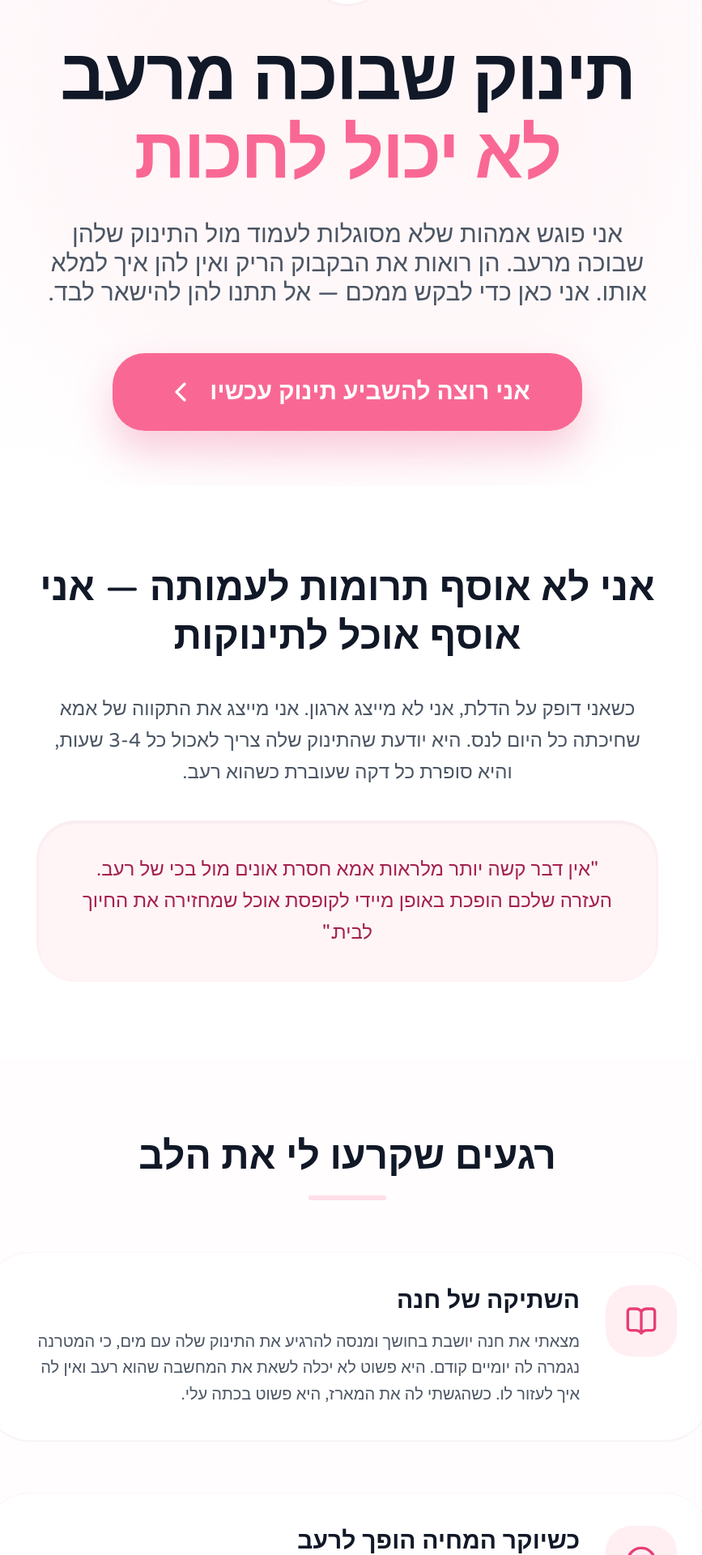
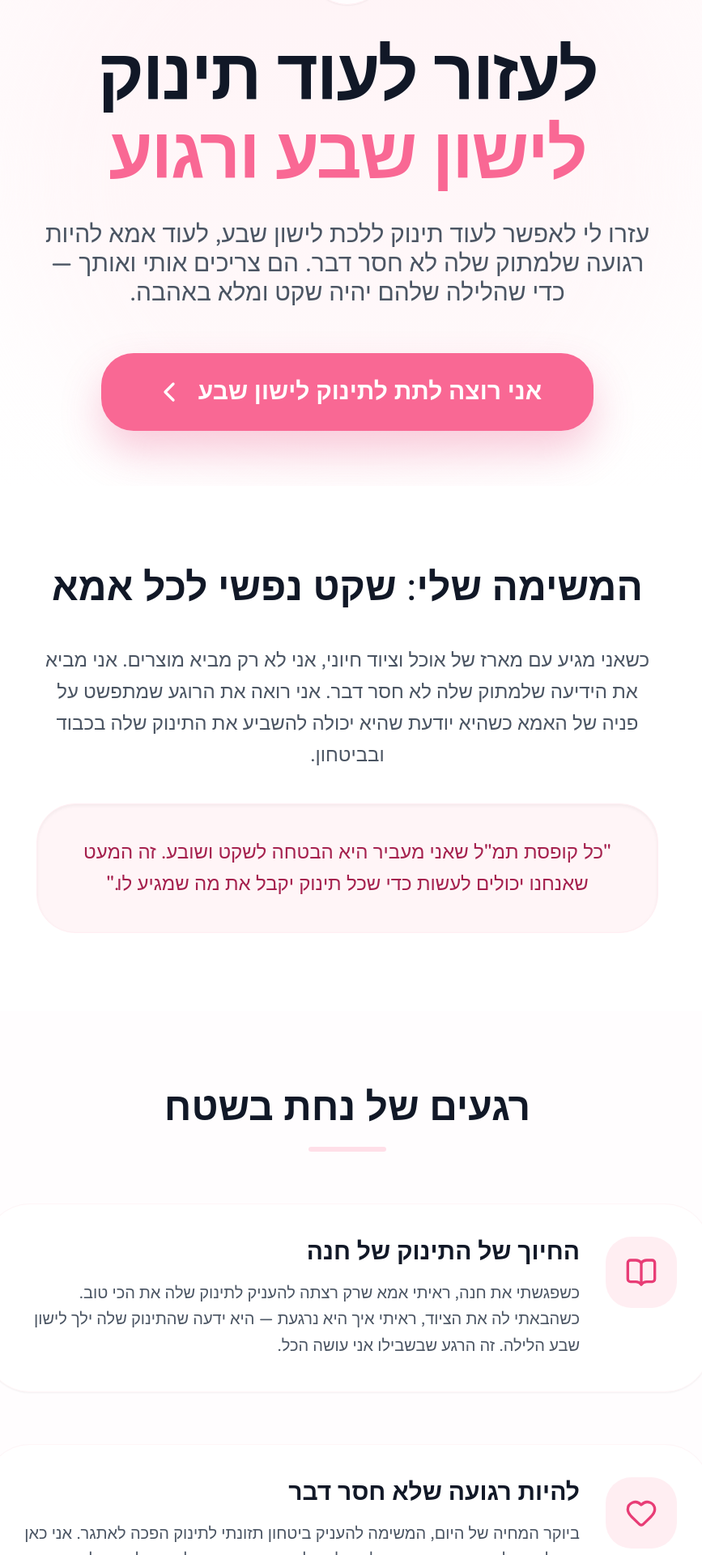
Before and after one commit to oriML/babies-of-life, a React (Vite) app: page / in a window 1280 px wide. Shown: the part 160-2080 px from the top of the page at 81% size, without its empty margins (211-1078 px from the left). Built offline with nearby package versions, Linux system fonts and the light colour scheme.

Commit message:
Update content to focus on satiety and calm, removing all 'hunger' references

```diff
--- a/src/App.tsx
+++ b/src/App.tsx
@@ -45,7 +45,7 @@ const App: React.FC = () => {
           <div className="relative z-10 flex items-center gap-3">
             <Heart className="w-8 h-8 fill-white group-hover:scale-110 transition-transform duration-300" />
             <span className="max-w-0 overflow-hidden whitespace-nowrap group-hover:max-w-xs transition-all duration-500 ease-in-out font-bold text-xl pr-1">
-              עזרו לי להשיג להם אוכל
+              עזרו לי להשביע אותם
             </span>
           </div>
           <div className="absolute inset-0 bg-gradient-to-r from-transparent to-white/10 opacity-0 group-hover:opacity-100 transition-opacity"></div>
@@ -59,33 +59,33 @@ const App: React.FC = () => {
             <Heart className="w-16 h-16 text-soft-pink-500 fill-soft-pink-50" />
           </div>
           <h1 className="text-6xl md:text-[5.5rem] font-bold tracking-tight mb-8 text-gray-900 leading-[1.1]">
-            תינוק שבוכה מרעב <br />
-            <span className="text-soft-pink-500">לא יכול לחכות</span>
+            לעזור לעוד תינוק <br />
+            <span className="text-soft-pink-500">לישון שבע ורגוע</span>
           </h1>
           <p className="text-2xl md:text-3xl text-gray-600 font-normal mb-14 max-w-3xl mx-auto leading-relaxed">
-            אני פוגש אמהות שלא מסוגלות לעמוד מול התינוק שלהן שבוכה מרעב. הן רואות את הבקבוק הריק ואין להן איך למלא אותו. אני כאן כדי לבקש ממכם — אל תתנו להן להישאר לבד.
+            עזרו לי לאפשר לעוד תינוק ללכת לישון שבע, לעוד אמא להיות רגועה שלמתוק שלה לא חסר דבר. הם צריכים אותי ואותך — כדי שהלילה שלהם יהיה שקט ומלא באהבה.
           </p>
           <button
             onClick={scrollToDonation}
             className="bg-soft-pink-500 text-white px-16 py-7 rounded-[2.5rem] text-3xl font-bold shadow-[0_25px_50px_rgba(232,61,118,0.25)] hover:bg-soft-pink-600 hover:scale-105 transition-all flex items-center gap-4 mx-auto"
           >
-            אני רוצה להשביע תינוק עכשיו <ChevronLeft className="w-10 h-10" />
+            אני רוצה לתת לתינוק לישון שבע <ChevronLeft className="w-10 h-10" />
           </button>
         </div>
         <div className="absolute top-1/2 left-1/2 -translate-x-1/2 -translate-y-1/2 w-[800px] h-[800px] bg-soft-pink-50 rounded-full mix-blend-multiply filter blur-3xl opacity-30 animate-pulse"></div>
       </section>
 
-      {/* 3. The Mission (Volunteer Perspective) */}
+      {/* 3. The Mission */}
       <section className="py-24 bg-white px-4">
         <div className="max-w-6xl mx-auto text-center">
           <div className="max-w-3xl mx-auto space-y-10">
-            <h2 className="text-5xl font-bold leading-tight text-gray-900">אני לא אוסף תרומות לעמותה — אני אוסף אוכל לתינוקות</h2>
+            <h2 className="text-5xl font-bold leading-tight text-gray-900">המשימה שלי: שקט נפשי לכל אמא</h2>
             <p className="text-2xl text-gray-600 leading-relaxed font-light">
-              כשאני דופק על הדלת, אני לא מייצג ארגון. אני מייצג את התקווה של אמא שחיכתה כל היום לנס. היא יודעת שהתינוק שלה צריך לאכול כל 3-4 שעות, והיא סופרת כל דקה שעוברת כשהוא רעב.
+              כשאני מגיע עם מארז של אוכל וציוד חיוני, אני לא רק מביא מוצרים. אני מביא את הידיעה שלמתוק שלה לא חסר דבר. אני רואה את הרוגע שמתפשט על פניה של האמא כשהיא יודעת שהיא יכולה להשביע את התינוק שלה בכבוד ובביטחון.
             </p>
             <div className="bg-soft-pink-50 p-10 rounded-[3rem] border border-soft-pink-100 shadow-inner">
               <p className="text-2xl font-medium text-soft-pink-800 leading-relaxed">
-                "אין דבר קשה יותר מלראות אמא חסרת אונים מול בכי של רעב. העזרה שלכם הופכת באופן מיידי לקופסת אוכל שמחזירה את החיוך לבית."
+                "כל קופסת תמ"ל שאני מעביר היא הבטחה לשקט ושובע. זה המעט שאנחנו יכולים לעשות כדי שכל תינוק יקבל את מה שמגיע לו."
               </p>
             </div>
           </div>
@@ -96,7 +96,7 @@ const App: React.FC = () => {
       <section className="py-24 bg-soft-pink-50/20 px-4">
         <div className="max-w-4xl mx-auto space-y-16">
           <div className="text-center">
-            <h2 className="text-5xl font-bold text-gray-900 mb-6">רגעים שקרעו לי את הלב</h2>
+            <h2 className="text-5xl font-bold text-gray-900 mb-6">רגעים של נחת בשטח</h2>
             <div className="w-24 h-1.5 bg-soft-pink-300 mx-auto rounded-full opacity-50"></div>
           </div>
 
@@ -105,21 +105,21 @@ const App: React.FC = () => {
               <BookOpen className="w-10 h-10" />
             </div>
             <div className="space-y-4">
-              <h3 className="text-3xl font-bold text-gray-900 leading-tight">השתיקה של חנה</h3>
+              <h3 className="text-3xl font-bold text-gray-900 leading-tight">החיוך של התינוק של חנה</h3>
               <p className="text-xl text-gray-600 leading-relaxed font-light">
-                מצאתי את חנה יושבת בחושך ומנסה להרגיע את התינוק שלה עם מים, כי המטרנה נגמרה לה יומיים קודם. היא פשוט לא יכלה לשאת את המחשבה שהוא רעב ואין לה איך לעזור לו. כשהגשתי לה את המארז, היא פשוט בכתה עלי.
+                כשפגשתי את חנה, ראיתי אמא שרק רצתה להעניק לתינוק שלה את הכי טוב. כשהבאתי לה את הציוד, ראיתי איך היא נרגעת — היא ידעה שהתינוק שלה ילך לישון שבע הלילה. זה הרגע שבשבילו אני עושה הכל.
               </p>
             </div>
           </article>
 
           <article className="group flex flex-col md:flex-row gap-8 items-start bg-white p-10 rounded-[3.5rem] shadow-sm border border-soft-pink-50">
             <div className="bg-soft-pink-100 p-6 rounded-[2rem] text-soft-pink-600 group-hover:bg-soft-pink-500 group-hover:text-white transition-all shrink-0">
-              <AlertCircle className="w-10 h-10" />
+              <Heart className="w-10 h-10" />
             </div>
             <div className="space-y-4">
-              <h3 className="text-3xl font-bold text-gray-900 leading-tight">כשיוקר המחיה הופך לרעב</h3>
+              <h3 className="text-3xl font-bold text-gray-900 leading-tight">להיות רגועה שלא חסר דבר</h3>
               <p className="text-xl text-gray-600 leading-relaxed font-light">
-                משפחות רגילות לגמרי מוצאות את עצמן קורסות. כשהמחיר של האוכל לתינוק עולה ב-50%, האמא נאלצת לבחור בין חשמל לבין להשביע את התינוק שלה. זה מצב שאסור לנו להשלים איתו.
+                ביוקר המחיה של היום, המשימה להעניק ביטחון תזונתי לתינוק הפכה לאתגר. אני כאן כדי להגיד לאותן אמהות — יש לכן על מי להישען. המתוק שלכן יקבל את כל מה שהוא צריך.
               </p>
             </div>
           </article>
@@ -141,7 +141,7 @@ const App: React.FC = () => {
           </div>
 
           <div className="space-y-12 text-center">
-            <h2 className="text-4xl font-bold text-gray-900">קולות שאני לא יכול להתעלם מהם</h2>
+            <h2 className="text-4xl font-bold text-gray-900">קולות של אמהות רגועות</h2>
             <div className="grid grid-cols-2 md:grid-cols-4 gap-6">
               {[1, 2, 3, 4].map((i) => (
                 <div key={i} className="aspect-[9/16] bg-white rounded-[2rem] border border-gray-200 flex flex-col overflow-hidden group shadow-sm hover:shadow-xl transition-all">
@@ -155,60 +155,60 @@ const App: React.FC = () => {
         </div>
       </section>
 
-      {/* 5. How Can I Choose Section */}
+      {/* 5. The Choice Section */}
       <section className="py-32 bg-soft-pink-600 text-white px-4">
         <div className="max-w-4xl mx-auto text-center space-y-12">
           <AlertCircle className="w-20 h-20 mx-auto opacity-80" />
-          <h2 className="text-5xl md:text-6xl font-bold leading-tight">איך אני יכול להגיד לאמא "אין לי איך לעזור"?</h2>
+          <h2 className="text-5xl md:text-6xl font-bold leading-tight">איך אני יכול לבחור מי ילך לישון שבע?</h2>
           <p className="text-2xl md:text-3xl font-light leading-relaxed opacity-95">
-            הדילמה הכי קשה שלי היא כשאני פוגש תינוק רעב ואין לי קופסת אוכל לתת לו. הלב שלי נשבר כשאני צריך לבחור איזה תינוק יקבל אוכל היום ואיזה ימשיך לבכות. אני מבקש מכם — עזרו לי לא להגיד "לא" לאף אחד.
+            השאיפה שלי היא שלא אצטרך לבחור לעולם. אני רוצה שלכל תינוק יהיה את השובע שלו, ולכל אמא יהיה את השקט שלה. בעזרתכם, אני יכול להבטיח שלמתוק של עוד אמא לא יחסר דבר הלילה.
           </p>
           <div className="pt-8">
             <p className="text-2xl font-bold italic border-t border-white/20 pt-10">
-              כל קופסה שאתם נותנים היא 26 בקבוקים של שובע ושקט.
+              בואו נדאג שכל תינוק יקבל את מה שהוא צריך כדי לגדול בנחת.
             </p>
           </div>
         </div>
       </section>
 
-      {/* 6. Action Section (Help me feed them) */}
+      {/* 6. Action Section */}
       <section ref={donationRef} className="py-32 bg-white px-4">
         <div className="max-w-6xl mx-auto">
           <div className="text-center mb-20 space-y-4">
-            <h2 className="text-5xl font-bold text-gray-900">עזרו לי להשביע תינוק רעב</h2>
-            <p className="text-2xl text-gray-500">בחרו את הדרך שלכם להחזיר את החיוך לאמא ולתינוק</p>
+            <h2 className="text-5xl font-bold text-gray-900">עזרו לי להעניק להם שובע</h2>
+            <p className="text-2xl text-gray-500">בחרו איך אתם רוצים לעזור לעוד תינוק ללכת לישון שבע</p>
           </div>
 
           <div className="grid md:grid-cols-3 gap-8 mb-16">
             <div className="bg-white border-2 border-soft-pink-100 rounded-[3.5rem] p-10 flex flex-col items-center text-center hover:shadow-2xl transition-all hover:-translate-y-2 group">
               <div className="w-20 h-20 bg-soft-pink-50 rounded-full flex items-center justify-center mb-8 group-hover:bg-soft-pink-500 transition-colors"><Sun className="w-10 h-10 text-soft-pink-500 group-hover:text-white" /></div>
-              <h3 className="text-3xl font-bold mb-4">מארז סיוע מיידי</h3>
-              <p className="text-gray-500 mb-8 text-lg leading-relaxed">להשביע תינוק בימים הקרובים ולהחזיר את השקט לאמא</p>
+              <h3 className="text-3xl font-bold mb-4">מארז שקט מיידי</h3>
+              <p className="text-gray-500 mb-8 text-lg leading-relaxed">להבטיח לתינוק ימים של שובע ולתת לאמא רגע של נשימה</p>
               <div className="text-4xl font-bold text-soft-pink-600 mb-10">₪198</div>
-              <button onClick={() => handleExternalDonate(198)} className="w-full bg-soft-pink-500 text-white py-5 rounded-2xl font-bold text-xl shadow-lg hover:bg-soft-pink-600 transition-colors">אני רוצה להשביע תינוק</button>
+              <button onClick={() => handleExternalDonate(198)} className="w-full bg-soft-pink-500 text-white py-5 rounded-2xl font-bold text-xl shadow-lg hover:bg-soft-pink-600 transition-colors">אני נותן לתינוק שובע</button>
             </div>
 
             <div className="bg-white border-4 border-soft-pink-500 rounded-[3.5rem] p-10 flex flex-col items-center text-center shadow-2xl relative scale-105 z-10">
-              <div className="absolute -top-6 bg-soft-pink-500 text-white px-8 py-2 rounded-full font-bold">חודש שלם של שקט</div>
+              <div className="absolute -top-6 bg-soft-pink-500 text-white px-8 py-2 rounded-full font-bold">חודש של שקט נפשי</div>
               <div className="w-20 h-20 bg-soft-pink-500 rounded-full flex items-center justify-center mb-8"><Calendar className="w-10 h-10 text-white" /></div>
               <h3 className="text-3xl font-bold mb-4">מארז שובע חודשי</h3>
-              <p className="text-gray-600 mb-8 text-lg leading-relaxed">להבטיח שתינוק לא יבכה מרעב במשך חודש שלם</p>
+              <p className="text-gray-600 mb-8 text-lg leading-relaxed">לוודא שלמתוק שלה לא יחסר דבר במשך חודש שלם</p>
               <div className="text-4xl font-bold text-soft-pink-600 mb-10">₪360</div>
-              <button onClick={() => handleExternalDonate(360)} className="w-full bg-soft-pink-600 text-white py-5 rounded-2xl font-bold text-xl shadow-lg hover:bg-soft-pink-700 transition-colors">אני נותן חודש של שובע</button>
+              <button onClick={() => handleExternalDonate(360)} className="w-full bg-soft-pink-600 text-white py-5 rounded-2xl font-bold text-xl shadow-lg hover:bg-soft-pink-700 transition-colors">אני נותן חודש של שקט</button>
             </div>
 
             <div className="bg-white border-2 border-soft-pink-100 rounded-[3.5rem] p-10 flex flex-col items-center text-center hover:shadow-2xl transition-all hover:-translate-y-2 group">
               <div className="w-20 h-20 bg-soft-pink-50 rounded-full flex items-center justify-center mb-8 group-hover:bg-soft-pink-500 transition-colors"><PlusCircle className="w-10 h-10 text-soft-pink-500 group-hover:text-white" /></div>
-              <h3 className="text-3xl font-bold mb-4">תמיכה מקסימלית</h3>
-              <p className="text-gray-500 mb-8 text-lg leading-relaxed">לוודא שלתינוק ולאמא יש את כל מה שצריך כדי לגדול בביטחון</p>
+              <h3 className="text-3xl font-bold mb-4">תמיכה מקיפה</h3>
+              <p className="text-gray-500 mb-8 text-lg leading-relaxed">להעניק לתינוק ולאמא את כל הביטחון שהם צריכים כדי לגדול בנחת</p>
               <div className="text-4xl font-bold text-soft-pink-600 mb-10">₪558</div>
-              <button onClick={() => handleExternalDonate(558)} className="w-full bg-soft-pink-500 text-white py-5 rounded-2xl font-bold text-xl shadow-lg hover:bg-soft-pink-600 transition-colors">תרומה להצלת תינוק רעב</button>
+              <button onClick={() => handleExternalDonate(558)} className="w-full bg-soft-pink-500 text-white py-5 rounded-2xl font-bold text-xl shadow-lg hover:bg-soft-pink-600 transition-colors">אני נותן ביטחון מלא</button>
             </div>
           </div>
 
           <div className="bg-soft-pink-50 p-12 rounded-[4rem] text-center max-w-2xl mx-auto border border-soft-pink-100">
             <h4 className="text-2xl font-bold mb-6">רוצים לעזור לי בסכום אחר?</h4>
-            <p className="text-gray-600 mb-10 text-lg">כל שקל שאתם נותנים עוזר לי לקנות עוד קופסת אוכל לתינוק שצריך אותה עכשיו</p>
+            <p className="text-gray-600 mb-10 text-lg">כל עזרה שלכם מאפשרת לי להעניק לעוד תינוק את השובע שלו</p>
             <button onClick={() => handleExternalDonate()} className="bg-white border-2 border-soft-pink-500 text-soft-pink-600 px-12 py-4 rounded-2xl font-bold text-xl hover:bg-soft-pink-500 hover:text-white transition-all">עזרה בכל סכום</button>
           </div>
         </div>
@@ -222,7 +222,7 @@ const App: React.FC = () => {
             <div className="space-y-4">
               <h4 className="text-3xl font-bold">תינוקות של החיים</h4>
               <p className="text-xl opacity-90 leading-relaxed max-w-md mx-auto">
-                אני כאן כדי לוודא ששום תינוק לא יבכה מרעב ושום אמא לא תעמוד חסרת אונים. ביחד אנחנו מצילים חיים.
+                אני כאן כדי לוודא שכל תינוק ילך לישון שבע ושכל אמא תהיה רגועה. ביחד אנחנו נותנים להם התחלה רכה.
               </p>
             </div>
             <div className="space-y-6">
```
